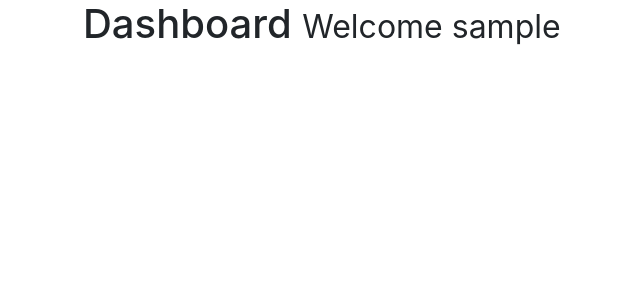
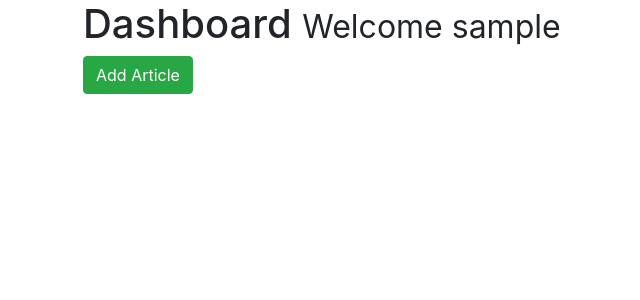
Before and after one commit to valerydec17/flask-project, a Flask app: page /dashboard in a window 1280 px wide. Shown: the part 56-356 px from the top of the page, without its empty margins (2-642 px from the left). Run offline with Flask 2, Linux system fonts and the light colour scheme; the visitor is signed in with stand-in values (Sample User, id 1); some libraries are stand-ins or nearby versions.

Commit message:
lesson 4 half finished

```diff
--- a/app.py
+++ b/app.py
@@ -149,6 +149,42 @@ def logout():
 def dashboard():
 	return render_template('dashboard.html')
 
+
+# Article Form Class
+class ArticleForm(Form):
+	title = StringField('Title', [validators.Length(min=1, max=200)])
+	body = StringField('Body', [validators.Length(min=30)])
+
+
+# Add Article
+@app.route('/add_article', methods=['GET', 'POST'])
+@is_logged_in
+def add_article():
+	form = ArticleForm(request.form)
+	if request.method == 'POST' and form.validate():
+		title = form.title.data
+		body = form.body.data
+
+		# Create Cursor
+		cur = mysql.connection.cursor()
+
+		# Execute
+		cur.execute("INSERT INTO articles(title, body, author) VALUES (%s, %s, %s)", (title, body, session['username']))
+
+		# Commit to DB
+		mysql.connection.commit()
+
+		# Close connection
+		cur.close()
+
+		flash('Article Created', 'success')
+
+		return redirect(url_for('dashboard'))
+
+	return render_template('add_article', form=form)
+
+
+
 if __name__ == '__main__':
 	app.secret_key='secret123'
 	app.run(debug=True)
--- a/templates/dashboard.html
+++ b/templates/dashboard.html
@@ -1,4 +1,5 @@
 {% extends 'layout.html' %}
 {% block body %}
 	<h1>Dashboard <small> Welcome {{session.username}} </small></h1>
+	<a class="btn btn-success" href="/add_article">Add Article</a>
 {% endblock %}
```
